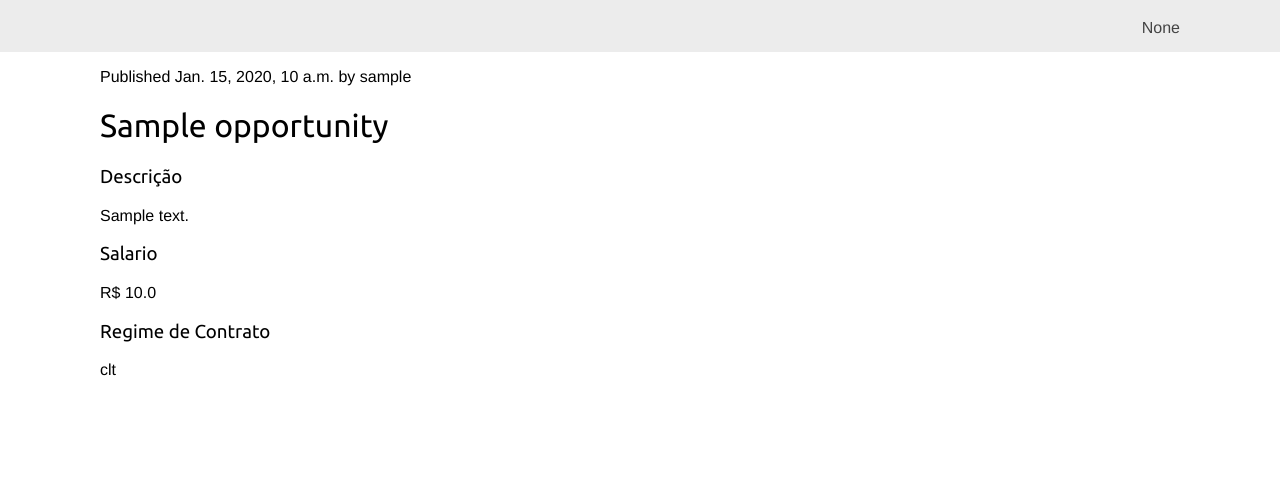
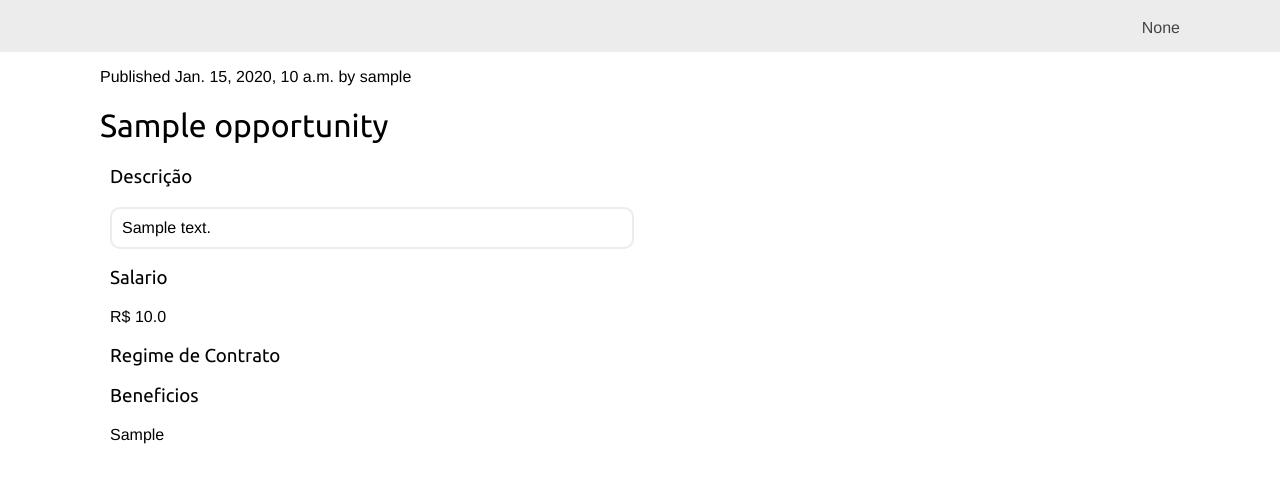
Before and after one commit to snubdev/Portal_Emprego, a Django app: a page that uses job/templates/job/detail.html in a window 1280 px wide. Shown: the part 46-529 px from the top of the page. Run offline with Django 4.2, Linux system fonts and the light colour scheme; tables that the repository leaves empty hold one stand-in row (values such as "Sample post").

Commit message:
Revisão no código

```diff
--- a/job/models.py
+++ b/job/models.py
@@ -32,6 +32,7 @@ class Opportunity(models.Model):
     )
 
     STATUS_Hiring_Regime = (
+        ('', ''),
         ('clt', 'CLT (Efetivo)'),
         ('pj', 'Pessoa Jurídica'),
         ('temporario', 'Temporario'),
@@ -44,13 +45,14 @@ class Opportunity(models.Model):
     slug = models.CharField(max_length=250, unique_for_date='activated')
     author = models.ForeignKey(User, on_delete=models.CASCADE, related_name='job_opportunity')
     image = models.ImageField(upload_to='opportunity/%Y/%m/%d', blank=True)
-    wage = models.DecimalField(max_digits=5, decimal_places=True)
+    wage = models.DecimalField(max_digits=10, decimal_places=True)
     description = models.TextField(blank=True)
     activated = models.DateTimeField(default=timezone.now)
     create = models.DateTimeField(auto_now_add=True)
     update = models.DateTimeField(auto_now=True)
     status = models.CharField(max_length=10, choices=STATUS_CHOICES, default='disable')
     hr = models.CharField(max_length=20, choices=STATUS_Hiring_Regime, default='')
+    benefits = models.TextField(blank=True)
 
     objects = models.Manager()
     published = PublishedManager()
--- a/job/static/css/job.css
+++ b/job/static/css/job.css
@@ -330,3 +330,17 @@ form div.field {
     color:#666;
     border-radius:4px;
 }
+
+.descrição p {
+    border-radius: 1px;
+    border: 2px solid;
+    width: 500px;
+    border-color: #ececec;
+    border-style: double;
+    border-radius: 10px;
+    padding: 10px;
+}
+
+.opportunity {
+    padding-left: 10px;
+}
--- a/job/templates/job/detail.html
+++ b/job/templates/job/detail.html
@@ -5,15 +5,22 @@
         Published {{ opportunity.activated }} by {{ opportunity.author }}
     </p>
     <h1>{{ opportunity.title }}</h1>
+    <div class="opportunity">
+        <h3>Descrição</h3>
+        <div class="descrição">
+            {{ opportunity.description|linebreaks }}
+        </div>
 
-    <h3>Descrição</h3>
-    {{ opportunity.description|linebreaks }}
+        <h3>Salario</h3>
+        R$ {{ opportunity.wage}}
 
-    <h3>Salario</h3>
-    R$ {{ opportunity.wage}}
+        <h3>Regime de Contrato</h3>
+        {{ opportunity.hr}}
 
-    <h3>Regime de Contrato</h3>
-    {{ opportunity.hr}}
+        <h3>Beneficios</h3>
+        {{ opportunity.benefits}}
+    </div>
+
 
 
 {% endblock %}
--- a/job/templates/job/list.html
+++ b/job/templates/job/list.html
@@ -20,7 +20,7 @@
     </ul>
   </div>
   <div id="main" class="product-list">
-    <h1>{% if category %}{{ category.name }}{% else %}opportunitys{% endif %}</h1>
+    <h1>{% if category %}{{ category.name }}{% else %}Vagas{% endif %}</h1>
     {% for opportunity in opportunitys %}
       <div class="item">
         <a href="{{ opportunity.get_absolute_url }}">
```
